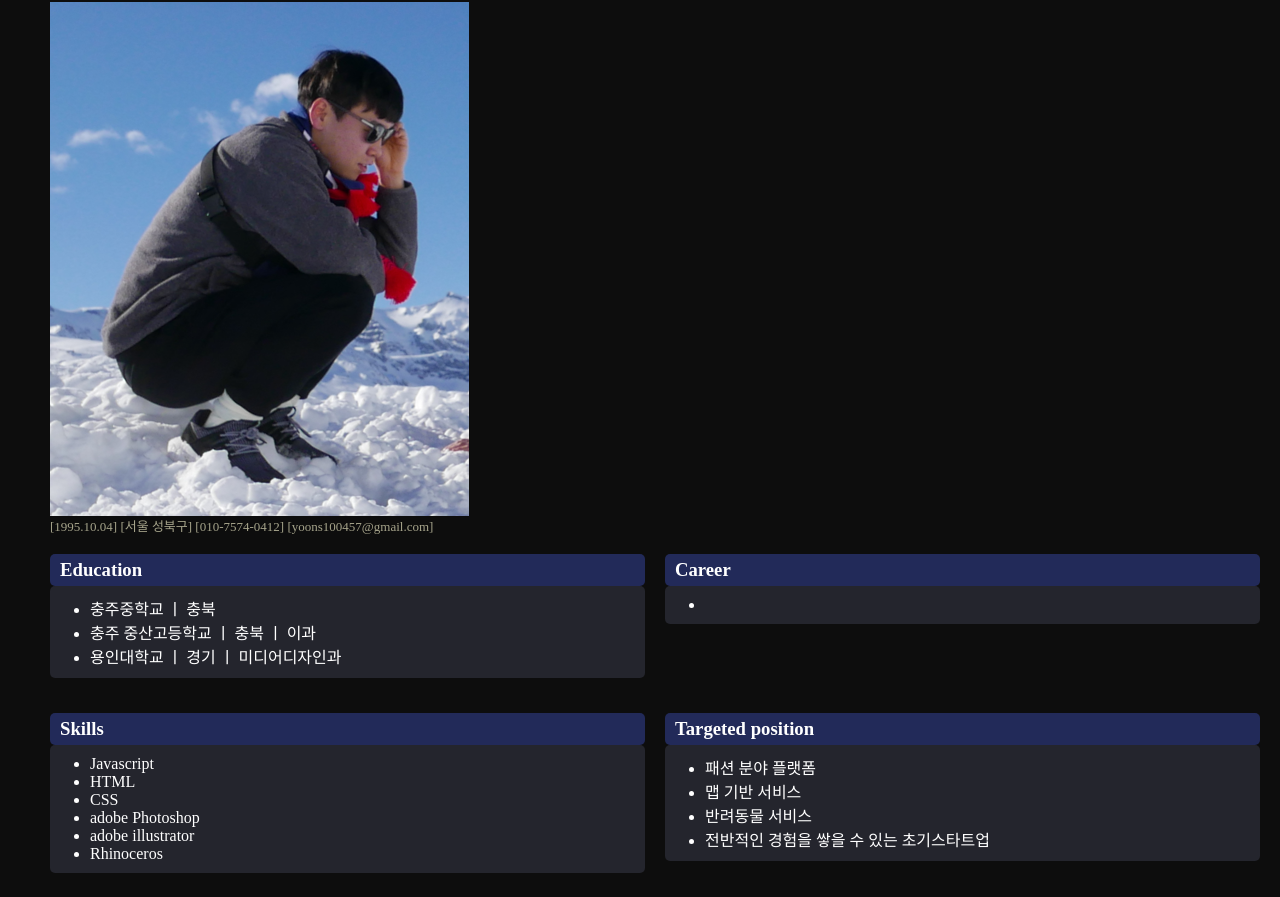
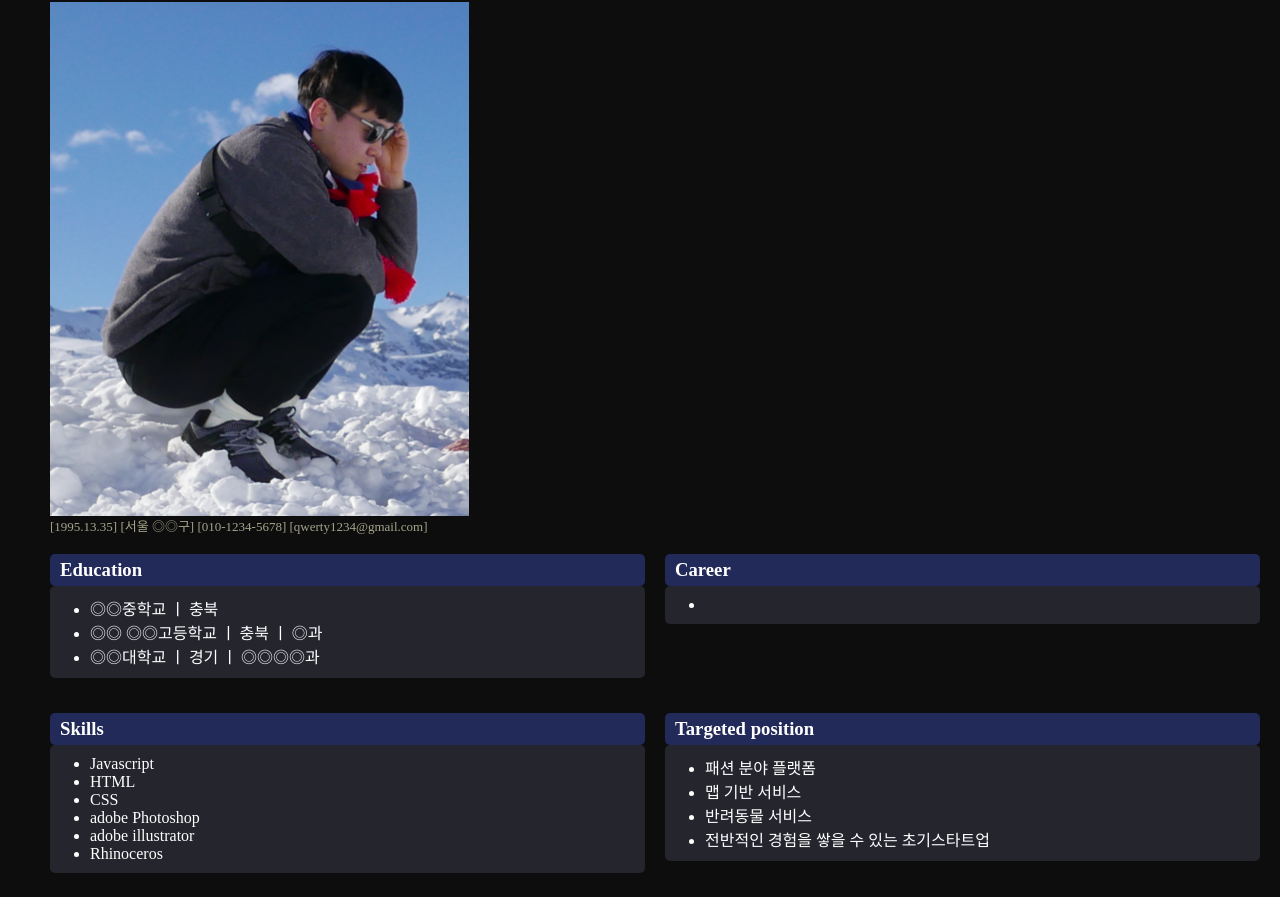
Before and after one commit to snowriceDD/intro-me, a plain HTML site: page index.html in a window 1280 px wide. Shown: the part 200-1097 px from the top of the page. Drawn offline with Linux system fonts and the light colour scheme.

Commit message:
Update index.html

```diff
--- a/index.html
+++ b/index.html
@@ -25,16 +25,16 @@
           <img src="pp.png" alt="Profile img" />
         </article>
         <section class="sub_title">
-          [1995.10.04] [서울 성북구] [010-7574-0412] [yoons100457@gmail.com]
+          [1995.13.35] [서울 ◎◎구] [010-1234-5678] [qwerty1234@gmail.com]
         </section>
       <subMain>
         <div id="grid">
             <section>
             <h3>Education</h3>
             <ul>
-                <li>충주중학교 ㅣ 충북</li>
-                <li>충주 중산고등학교 ㅣ 충북 ㅣ 이과</li>
-                <li>용인대학교 ㅣ 경기 ㅣ 미디어디자인과</li>
+                <li>◎◎중학교 ㅣ 충북</li>
+                <li>◎◎ ◎◎고등학교 ㅣ 충북 ㅣ ◎과</li>
+                <li>◎◎대학교 ㅣ 경기 ㅣ ◎◎◎◎과</li>
             </ul>
             </section>
             <section>
```
